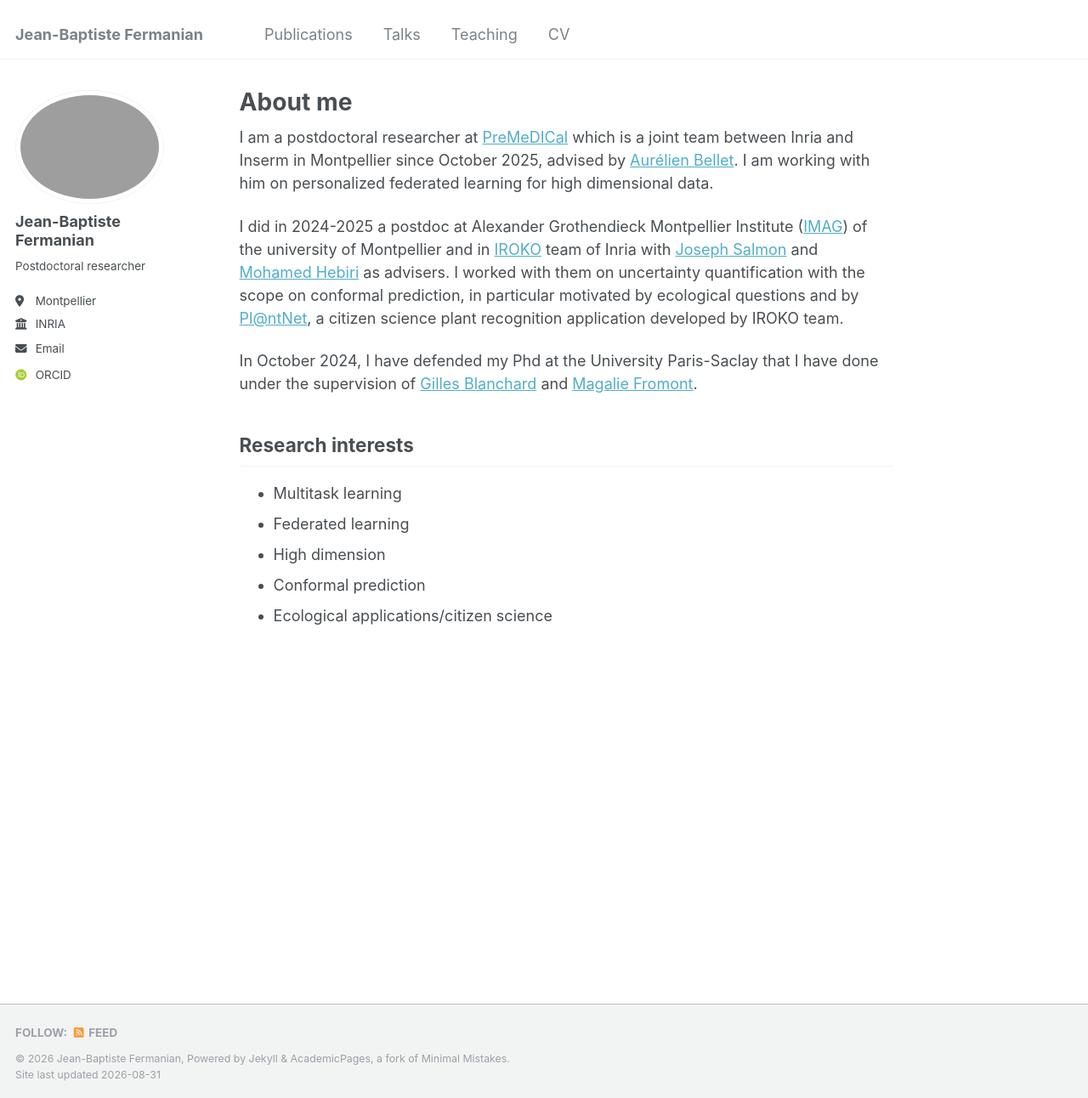
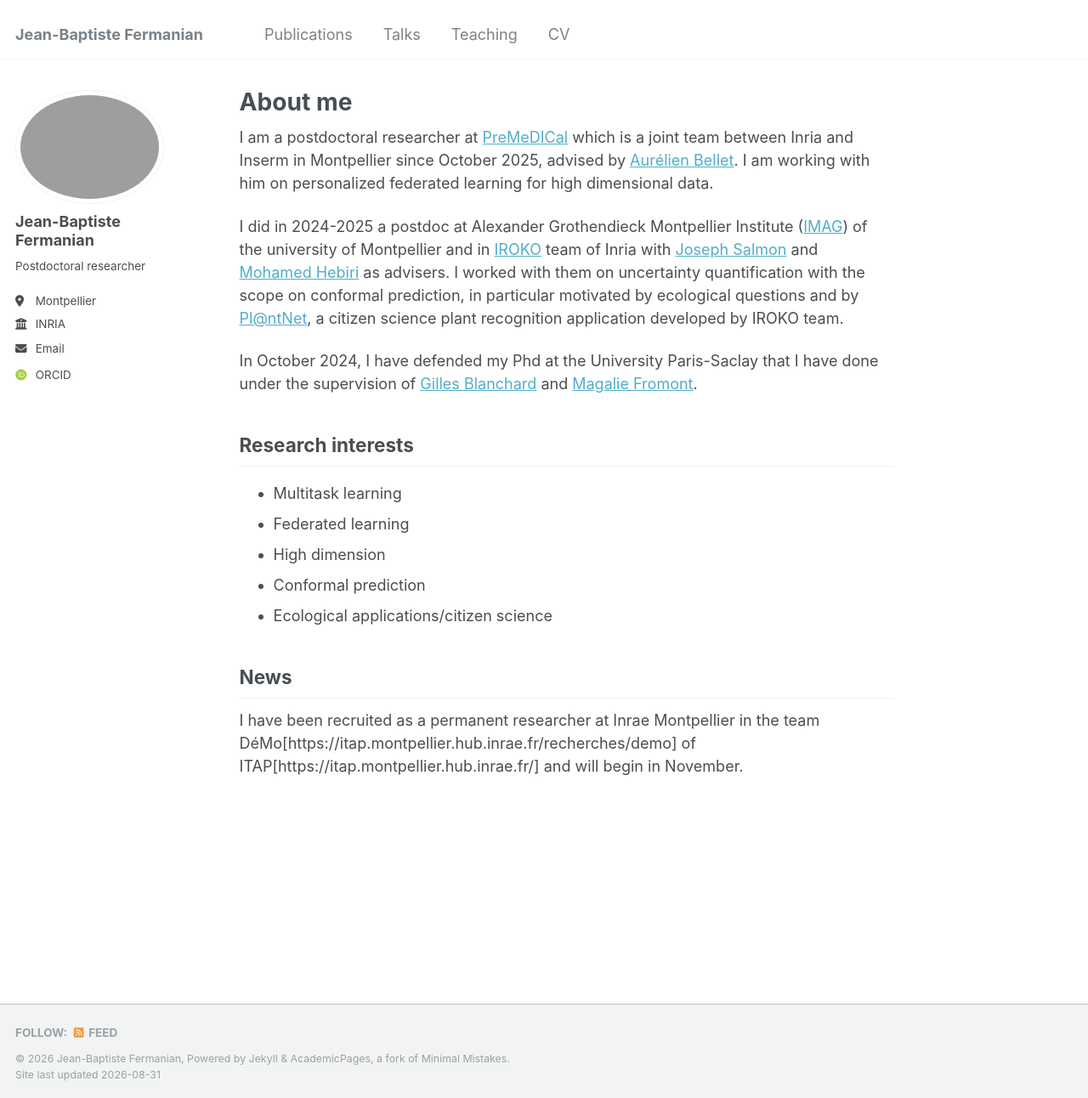
Before and after one commit to jeanbaptistefermanian/jeanbaptistefermanian.github.io, a Jekyll site: the page built from _pages/about.md, in a window 1280 px wide and 1292 px high. Shown: the whole window at 85% size. Built offline with Jekyll 4.4.1, drawn with Linux system fonts in a browser that asks for light colours; some web fonts are replaced.

Commit message:
update news

```diff
--- a/_pages/about.md
+++ b/_pages/about.md
@@ -19,3 +19,7 @@ In October 2024, I have defended my Phd at the University Paris-Saclay that I ha
 - High dimension
 - Conformal prediction
 - Ecological applications/citizen science
+
+## News
+
+I have been recruited as a permanent researcher at Inrae Montpellier in the team DéMo[https://itap.montpellier.hub.inrae.fr/recherches/demo] of ITAP[https://itap.montpellier.hub.inrae.fr/] and will begin in November.
```
